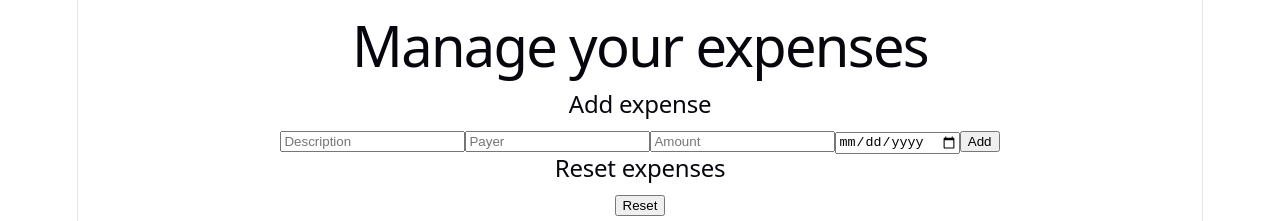
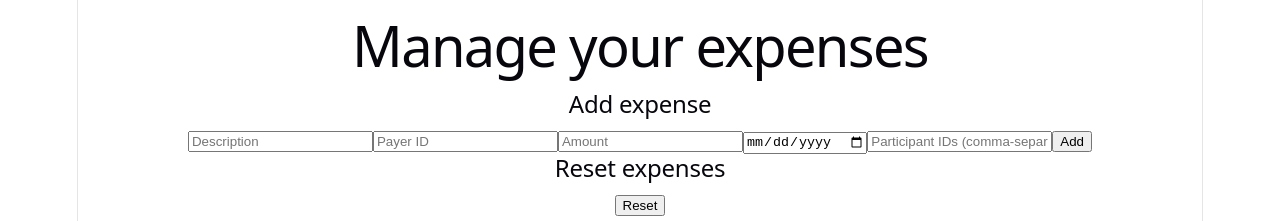
Before and after one commit to JeromePlumat/my-expenses, a React (Vite) app in the folder frontend/: page / in a window 1280 px wide. Shown: the top 221 px of the page. Built offline with nearby package versions, Linux system fonts and the light colour scheme; no server answers.

Commit message:
updates FE based on new model in BE

```diff
--- a/frontend/src/components/ExpenseAdd.tsx
+++ b/frontend/src/components/ExpenseAdd.tsx
@@ -5,32 +5,40 @@ interface ExpenseAddProps {
     expenseAdd: (expense: NewExpense) => Promise<void>;
 }
 
+// Internal form shape — participants are entered as a raw comma-separated string
+interface ExpenseFormValues {
+  description: string;
+  payerId: number;
+  amount: number;
+  date: string;
+  participantsRaw: string;
+}
+
 function ExpenseAdd({ expenseAdd }: ExpenseAddProps) {
-  const onSubmit = async (e: NewExpense) => {
-  //   const description = (e.target as HTMLFormElement).elements.namedItem("description") as HTMLInputElement;
-  //   const payer = (e.target as HTMLFormElement).elements.namedItem("payer") as HTMLInputElement;
-  //   const amount = (e.target as HTMLFormElement).elements.namedItem("amount") as HTMLInputElement;
-  //   const date = (e.target as HTMLFormElement).elements.namedItem("date") as HTMLInputElement;
-  //   const newExpense: NewExpense = {
-  //       description: description.value,
-  //       payer: payer.value,
-  //       amount: parseFloat(amount.value),
-  //       date: date.value,
-  //   };
-    await expenseAdd(e);
+  const { register, handleSubmit, reset } = useForm<ExpenseFormValues>();
+
+  const onSubmit = async (data: ExpenseFormValues) => {
+    const newExpense: NewExpense = {
+      description: data.description,
+      payerId: data.payerId,
+      amount: data.amount,
+      date: data.date,
+      participants: data.participantsRaw
+        ? data.participantsRaw.split(',').map((s) => parseInt(s.trim(), 10)).filter((n) => !isNaN(n))
+        : [],
+    };
+    await expenseAdd(newExpense);
     reset(); // clear the form
   };
-
-  const { register, handleSubmit, reset } = useForm<NewExpense>();
-
 
   return <div>
     <h2>Add expense</h2>
     <form onSubmit={handleSubmit(onSubmit)}>
       <input type="text" {...register("description")} placeholder="Description" />
-      <input type="text" {...register("payer")} placeholder="Payer" />
-      <input type="number" {...register("amount")} placeholder="Amount" />
+      <input type="number" {...register("payerId", { valueAsNumber: true })} placeholder="Payer ID" />
+      <input type="number" step="0.01" {...register("amount", { valueAsNumber: true })} placeholder="Amount" />
       <input type="date" {...register("date")} placeholder="Date" />
+      <input type="text" {...register("participantsRaw")} placeholder="Participant IDs (comma-separated)" />
       <button type="submit" className="btn btn-primary">Add</button>
     </form>
   </div>;
--- a/frontend/src/components/ExpenseItem.tsx
+++ b/frontend/src/components/ExpenseItem.tsx
@@ -15,7 +15,8 @@ function ExpenseItem({ expense }: ExpenseItemProps) {
     <p>Description: {expense.description}</p>
     {/* amount must be restricted to 2 decimal places */}
     <p>Amount: {expense.amount.toFixed(2)}</p>
-    <p>Payer: {expense.payer}</p>
+    <p>Payer ID: {expense.payerId}</p>
+    <p>Participants: {expense.participants.join(', ')}</p>
   </div>;
 }
 
--- a/frontend/src/types/Expense.ts
+++ b/frontend/src/types/Expense.ts
@@ -1,8 +1,9 @@
 export interface Expense {
-  id: string;
+  id: number;
   date: string;
   description: string;
-  payer: string;
+  payerId: number;
   amount: number;
+  participants: number[];
 }
 export type NewExpense = Omit<Expense, 'id'>;
```
